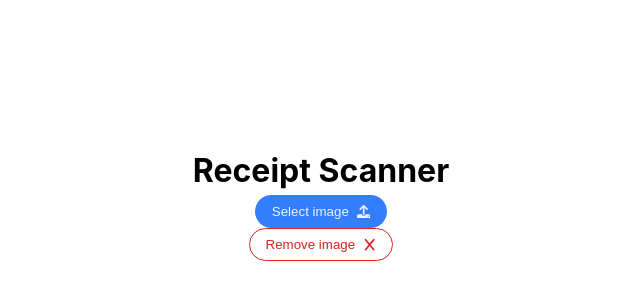
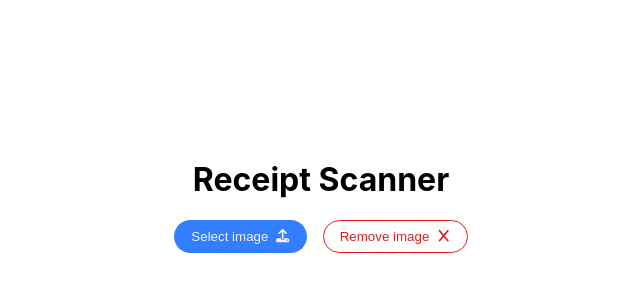
Before and after one commit to StanleyG995/receipt-scanner, a React (Vite) app: page / in a window 1280 px wide. Shown: the part 196-496 px from the top of the page, without its empty margins (319-959 px from the left). Built offline with nearby package versions, Linux system fonts and the light colour scheme.

Commit message:
added flexbox to input buttons

```diff
--- a/src/components/InputImage/InputImage.module.scss
+++ b/src/components/InputImage/InputImage.module.scss
@@ -1,3 +1,7 @@
-@use '../../styles/variables/colors' as *;
-@use '../../styles/variables/radius' as *;
 @use '../../styles/variables/spacing' as *;
+
+.input-buttons {
+    display: flex;
+    flex-direction: row;
+    gap: space(m);
+}
--- a/src/components/InputImage/InputImage.tsx
+++ b/src/components/InputImage/InputImage.tsx
@@ -46,9 +46,11 @@
             ref={inputRef}
             style={{ display: "none" }}
             />
+            <div className={styles["input-buttons"]}>
+                <Button variant='primary' icon={<FaUpload/>} iconPosition='right' onClick={handleClick} className={styles.button}>Select image</Button>
+                <Button variant='danger' icon={<FaX/>} iconPosition='right' onClick={handleImageRemove} className={styles.button} outline={true}>Remove image</Button>
+            </div>
 
-            <Button variant='primary' icon={<FaUpload/>} iconPosition='right' onClick={handleClick} className={styles.button}>Select image</Button>
-            <Button variant='danger' icon={<FaX/>} iconPosition='right' onClick={handleImageRemove} className={styles.button} outline={true}>Remove image</Button>
 
             {preview && (
                 <img
--- a/src/index.scss
+++ b/src/index.scss
@@ -1,5 +1,6 @@
 @use './styles/base/reset.scss';
 @use './styles/base/typography.scss';
+@use './styles/variables/spacing.scss' as *;
 
 .app {
     display: flex;
@@ -7,4 +8,5 @@
     align-items: center;
     justify-content: center;
     min-height: 100vh;
+    gap: space(m);
 }
```
